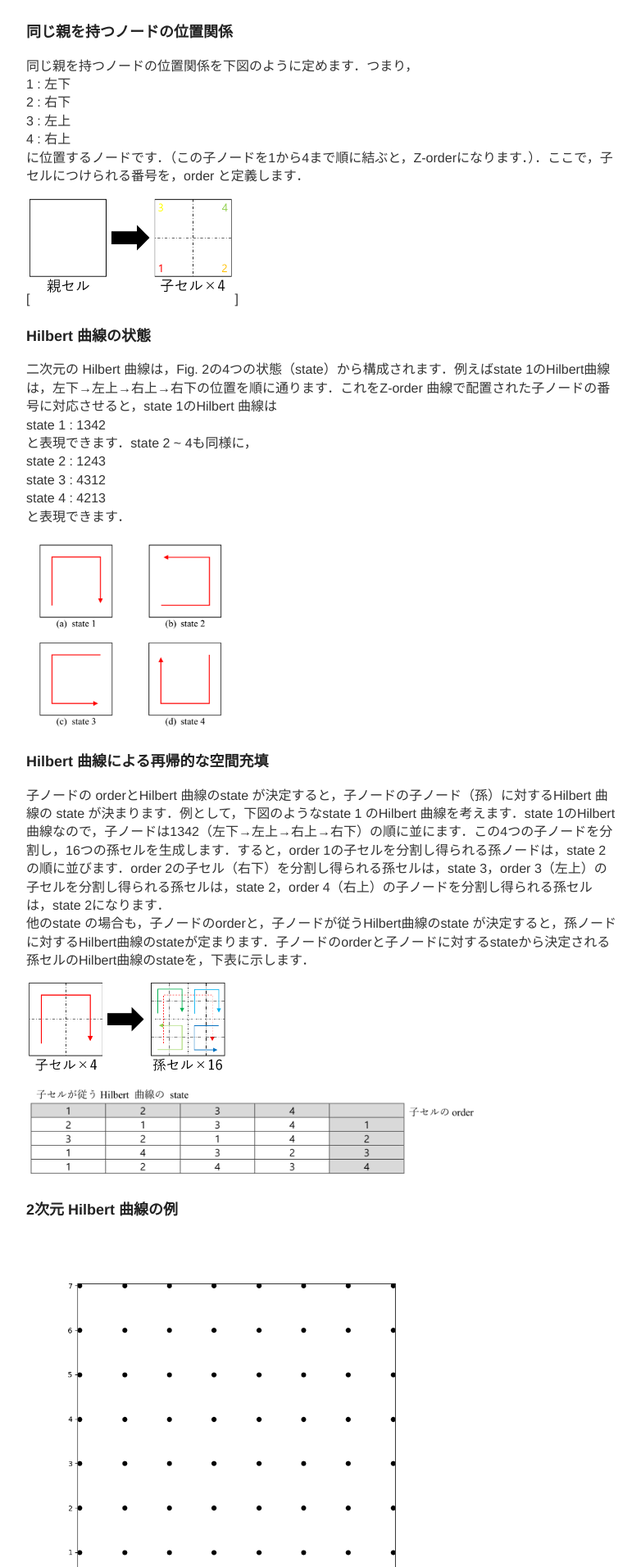
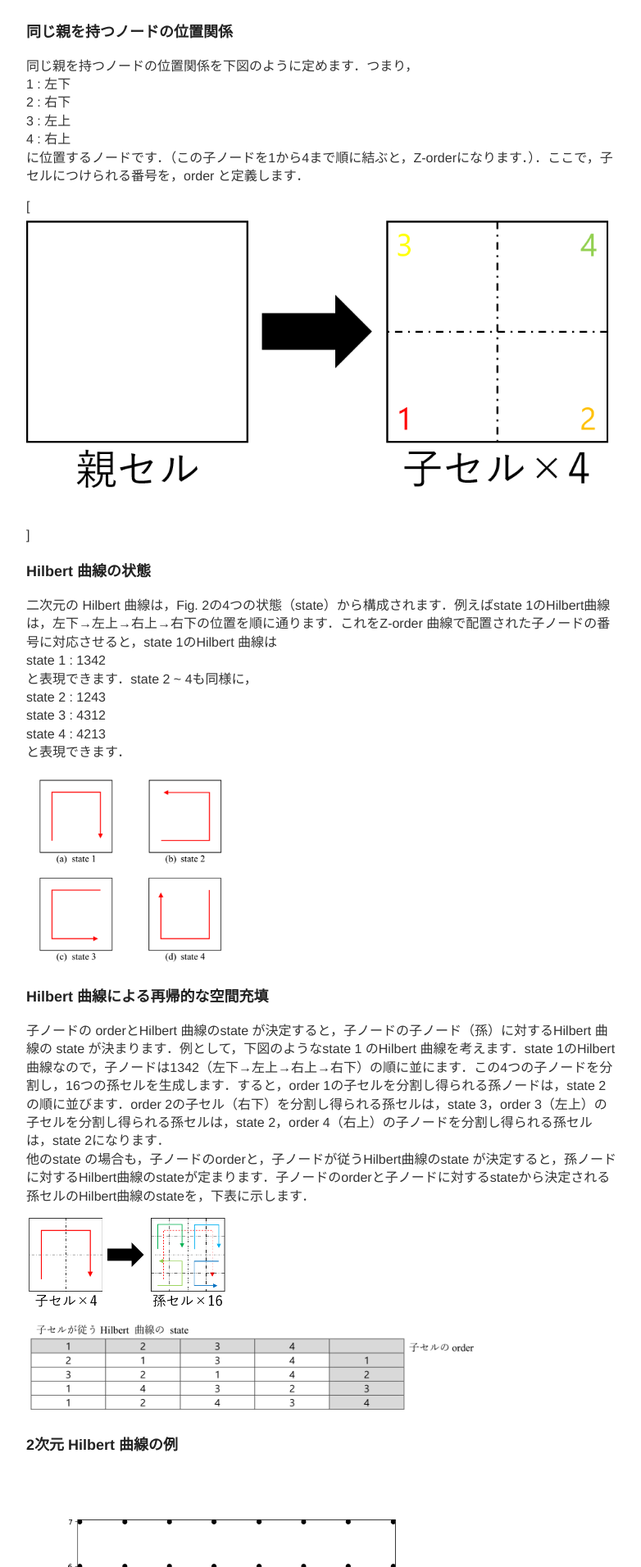
Before and after one commit to KeisukeSUGAYA/KeisukeSUGAYA.github.io, a Jekyll site: the page built from _posts/2019-11-22-HilbertCurve.md, in a window 1280 px wide. Shown: the part 649-2561 px from the top of the page at 82% size, without its empty margins (248-1030 px from the left). Built offline with Jekyll 4.4.1, drawn with Linux system fonts in a browser that asks for light colours.

Commit message:
[bug fix]

```diff
--- a/_posts/2019-11-22-HilbertCurve.md
+++ b/_posts/2019-11-22-HilbertCurve.md
@@ -26,7 +26,7 @@
 4 : 右上
 に位置するノードです．（この子ノードを1から4まで順に結ぶと，Z-orderになります．）．ここで，子セルにつけられる番号を，order と定義します．
 
-[<img src="{{ site.baseurl }}/images/2019-11-22-figure/fig1.png" width=250>]
+[<img src="{{ site.baseurl }}/images/2019-11-22-figure/fig1.png" style="width=250;"/>]
 
 ### Hilbert 曲線の状態
 二次元の Hilbert 曲線は，Fig. 2の4つの状態（state）から構成されます．例えばstate 1のHilbert曲線は，左下→左上→右上→右下の位置を順に通ります．これをZ-order 曲線で配置された子ノードの番号に対応させると，state 1のHilbert 曲線は
```
